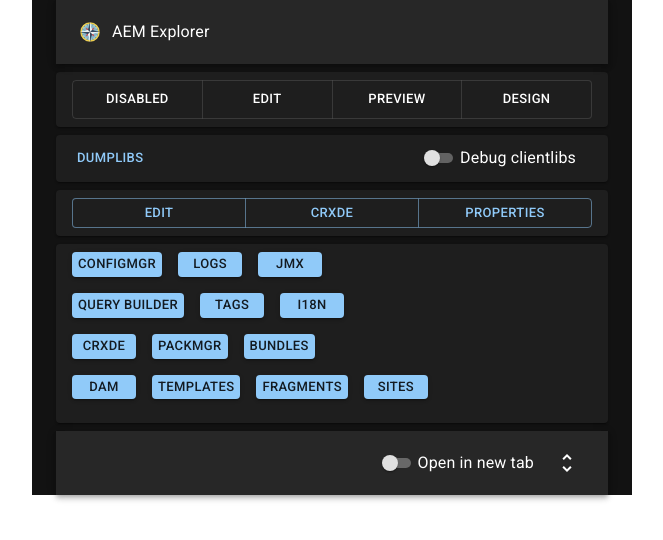
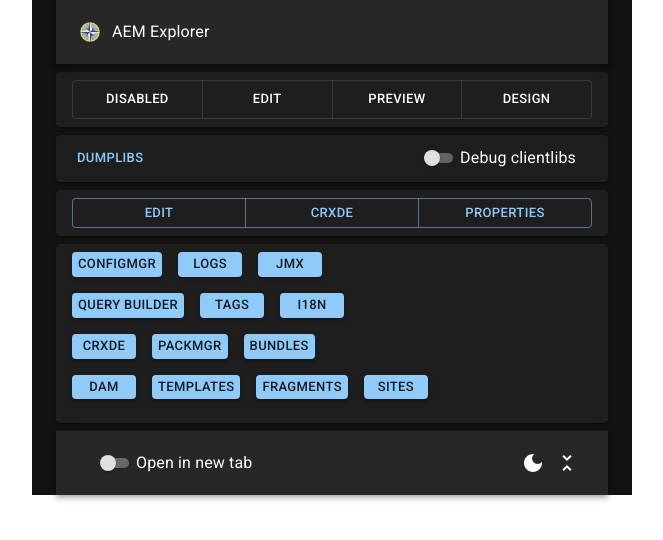
Before and after one commit to zamozniewicz/aem-explorer, a React (Create React App) app: page / in a window 1280 px wide. Shown: the top 540 px of the page, without its empty margins (308-971 px from the left). Built offline with nearby package versions, Linux system fonts and the light colour scheme; no server answers.

Commit message:
Add light mode

```diff
--- a/src/components/aem-link/aem-link.tsx
+++ b/src/components/aem-link/aem-link.tsx
@@ -8,9 +8,9 @@
 
 export const AemLink: FC<AemLinkProps> = ({ pathname, text }) => {
   const { openInNewTab } = useOpenInNewTabContext();
-  const { theme } = useThemeContext();
+  const { themeSize } = useThemeContext();
 
-  const buttonStyles = theme === "compact" ? { px: 0.75, py: 0.125 } : {};
+  const buttonStyles = themeSize === "compact" ? { px: 0.75, py: 0.125 } : {};
 
   return (
     <Button
--- a/src/components/app/app.tsx
+++ b/src/components/app/app.tsx
@@ -1,12 +1,5 @@
 import { FC } from "react";
-import {
-  createTheme,
-  ThemeProvider,
-  Theme,
-  Container,
-  GlobalStyles,
-  Box,
-} from "@mui/material";
+import { Container, GlobalStyles, Box } from "@mui/material";
 import "@fontsource/roboto/300.css";
 import "@fontsource/roboto/400.css";
 import "@fontsource/roboto/500.css";
@@ -23,14 +16,8 @@
 import { CurrentPageMode } from "../current-page-mode/current-page-mode";
 import { Header } from "../header/header";
 
-const muiTheme: Theme = createTheme({
-  palette: {
-    mode: "dark",
-  },
-});
-
 export const App: FC = () => {
-  const { theme } = useThemeContext();
+  const { themeSize } = useThemeContext();
 
   return (
     <>
@@ -43,18 +30,17 @@
           },
         }}
       />
-      <ThemeProvider theme={muiTheme}>
       <ThemeContextProvider>
         <OpenInNewTabContextProvider>
           <Container
             maxWidth="sm"
             sx={{
-                px: theme === "compact" ? 0 : 2,
+              px: themeSize === "compact" ? 0 : 2,
               bgcolor: "background.paper",
             }}
           >
             <Header />
-              <Box sx={{ mt: theme === "compact" ? 1 : 2 }}>
+            <Box sx={{ mt: themeSize === "compact" ? 1 : 2 }}>
               <Mode />
               <ClientLibs />
               <CurrentPageMode />
@@ -64,7 +50,6 @@
           </Container>
         </OpenInNewTabContextProvider>
       </ThemeContextProvider>
-      </ThemeProvider>
     </>
   );
 };
--- a/src/components/client-libs/client-libs.tsx
+++ b/src/components/client-libs/client-libs.tsx
@@ -8,7 +8,7 @@
 
 export const ClientLibs: FC = () => {
   const { debug, handleDebugChange } = useDebug();
-  const { theme } = useThemeContext();
+  const { themeSize } = useThemeContext();
   const { openInNewTab } = useOpenInNewTabContext();
 
   return (
@@ -16,7 +16,7 @@
       <Section.Title>ClientLibs</Section.Title>
       <Box sx={{ display: "flex", justifyContent: "space-between" }}>
         <Button
-          size={theme === "compact" ? "small" : "medium"}
+          size={themeSize === "compact" ? "small" : "medium"}
           onClick={() =>
             openAemPage(
               "/libs/granite/ui/content/dumplibs.rebuild.html",
--- a/src/components/current-page-mode/current-page-mode.tsx
+++ b/src/components/current-page-mode/current-page-mode.tsx
@@ -64,13 +64,13 @@
 };
 
 export const CurrentPageMode: FC = () => {
-  const { theme } = useThemeContext();
+  const { themeSize } = useThemeContext();
   const { openInNewTab } = useOpenInNewTabContext();
 
   return (
     <Section>
       <Section.Title>Open current path in</Section.Title>
-      <ButtonGroup fullWidth size={theme === "compact" ? "small" : "large"}>
+      <ButtonGroup fullWidth size={themeSize === "compact" ? "small" : "large"}>
         <Tooltip title="Open current page in Edit mode">
           <Button onClick={() => openInPageMode("edit", openInNewTab)}>
             Edit
--- a/src/components/footer/Footer.tsx
+++ b/src/components/footer/Footer.tsx
@@ -7,19 +7,21 @@
   FormControlLabel,
   Switch,
 } from "@mui/material";
+import DarkMode from "@mui/icons-material/DarkMode";
+import LightMode from "@mui/icons-material/LightMode";
 import UnfoldLessIcon from "@mui/icons-material/UnfoldLess";
 import UnfoldMoreIcon from "@mui/icons-material/UnfoldMore";
 import { useThemeContext } from "../../contexts/theme-context";
 import { useOpenInNewTabContext } from "../../contexts/open-in-new-tab-context";
 
 export const Footer = () => {
-  const { theme, toggleTheme } = useThemeContext();
+  const { themeSize, toggleThemeSize, themeBrightness, toggleThemeBrightness } =
+    useThemeContext();
   const { openInNewTab, toggleOpenInNewTab } = useOpenInNewTabContext();
 
   return (
     <AppBar position="sticky" color="primary" sx={{ top: "auto", bottom: 0 }}>
       <Toolbar>
-        <Box sx={{ flexGrow: 1 }} />
         <FormControlLabel
           sx={{ mx: 2 }}
           control={
@@ -31,19 +33,38 @@
           }
           label="Open in new tab"
         />
+
+        <Box sx={{ flexGrow: 1 }} />
+
         <Tooltip
-          title={
-            theme === "comfortable"
-              ? "Switch to compact theme"
-              : "Switch to comfortable theme"
-          }
+          title={`Switch to
+            ${themeBrightness === "dark" ? "light" : "dark"}
+          theme`}
         >
           <IconButton
             size="small"
             color="inherit"
-            onClick={() => toggleTheme()}
+            onClick={() => toggleThemeBrightness()}
           >
-            {theme === "comfortable" ? <UnfoldLessIcon /> : <UnfoldMoreIcon />}
+            {themeBrightness === "light" ? <LightMode /> : <DarkMode />}
+          </IconButton>
+        </Tooltip>
+
+        <Tooltip
+          title={`Switch to ${
+            themeSize === "comfortable" ? "compact" : "comfortable"
+          } theme`}
+        >
+          <IconButton
+            size="small"
+            color="inherit"
+            onClick={() => toggleThemeSize()}
+          >
+            {themeSize === "comfortable" ? (
+              <UnfoldMoreIcon />
+            ) : (
+              <UnfoldLessIcon />
+            )}
           </IconButton>
         </Tooltip>
       </Toolbar>
--- a/src/components/links/links.tsx
+++ b/src/components/links/links.tsx
@@ -6,13 +6,13 @@
 import { AemLink } from "../aem-link/aem-link";
 
 export const Links: FC = () => {
-  const { theme } = useThemeContext();
+  const { themeSize } = useThemeContext();
 
   return (
     <Section>
       {linksGroups.map(({ title, id, links }) => (
         <div key={id}>
-          {theme === "comfortable" && (
+          {themeSize === "comfortable" && (
             <Typography variant="body1" component="h3" sx={{ mb: 1 }}>
               {title}
             </Typography>
--- a/src/components/section/section.tsx
+++ b/src/components/section/section.tsx
@@ -7,14 +7,14 @@
 }
 
 export const Section = ({ children }: Props) => {
-  const { theme } = useThemeContext();
+  const { themeSize } = useThemeContext();
 
   return (
     <Card
       sx={{
         px: 2,
         py: 1,
-        mb: theme === "compact" ? 1 : 2,
+        mb: themeSize === "compact" ? 1 : 2,
       }}
     >
       {children}
@@ -23,9 +23,9 @@
 };
 
 Section.Title = ({ children }: PropsWithChildren<{}>) => {
-  const { theme } = useThemeContext();
+  const { themeSize } = useThemeContext();
 
-  return theme === "compact" ? null : (
+  return themeSize === "compact" ? null : (
     <Box>
       <Typography variant="subtitle1" component="h2" sx={{ mb: 1 }}>
         {children}
--- a/src/contexts/theme-context.tsx
+++ b/src/contexts/theme-context.tsx
@@ -1,45 +1,97 @@
 import React, { FC, useContext, useEffect, useMemo, useState } from "react";
+import { createTheme, ThemeOptions, ThemeProvider } from "@mui/material";
 
-export type Theme = "compact" | "comfortable";
+export type ThemeSize = "compact" | "comfortable";
+export type ThemeBrightness = "light" | "dark";
 
 interface ThemeContextValues {
-  theme: Theme;
-  setTheme: (theme: Theme) => void;
-  toggleTheme: () => void;
+  themeSize: ThemeSize;
+  toggleThemeSize: () => void;
+  themeBrightness: ThemeBrightness;
+  toggleThemeBrightness: () => void;
 }
 
 const ThemeContext = React.createContext<ThemeContextValues>({
-  theme: "compact",
-  setTheme: () => {},
-  toggleTheme: () => {},
+  themeSize: "compact",
+  toggleThemeSize: () => {},
+  themeBrightness: "dark",
+  toggleThemeBrightness: () => {},
 });
 
-const themeStorageKey = "aemExplorerTheme";
-const defaultTheme: Theme = "compact";
+const themeSizeStorageKey = "aemExplorerThemeSize";
+const themeBrigthnessStorageKey = "aemExplorerThemeBrigthness";
+const defaultThemeSize: ThemeSize = "compact";
+const defaultThemeBrightness: ThemeBrightness = "dark";
+
+const light: ThemeOptions = {
+  palette: {
+    mode: "light",
+  },
+};
+
+const dark: ThemeOptions = {
+  palette: {
+    mode: "dark",
+  },
+};
 
 export const ThemeContextProvider: FC = ({ children }) => {
-  const [theme, setTheme] = useState<Theme>(defaultTheme);
+  const [themeSize, setThemeSize] = useState<ThemeSize>(defaultThemeSize);
   useEffect(() => {
-    chrome.storage?.sync.get(themeStorageKey, (result) => {
-      const savedTheme = result[themeStorageKey] || defaultTheme;
-      setTheme(savedTheme);
+    chrome.storage?.sync.get(themeSizeStorageKey, (result) => {
+      const savedTheme = result[themeSizeStorageKey] || defaultThemeSize;
+      setThemeSize(savedTheme);
     });
   }, []);
+  useEffect(() => {
+    chrome.storage?.sync.set({ [themeSizeStorageKey]: themeSize });
+  }, [themeSize]);
 
+  const [themeBrightness, setThemeBrightness] = useState<ThemeBrightness>(
+    defaultThemeBrightness
+  );
   useEffect(() => {
-    chrome.storage?.sync.set({ [themeStorageKey]: theme });
-  }, [theme]);
+    chrome.storage?.sync.get(themeBrigthnessStorageKey, (result) => {
+      const savedTheme =
+        result[themeBrigthnessStorageKey] || defaultThemeBrightness;
+      setThemeBrightness(savedTheme);
+    });
+  }, []);
+  useEffect(() => {
+    chrome.storage?.sync.set({ [themeBrigthnessStorageKey]: themeBrightness });
+  }, [themeBrightness]);
 
-  const toggleTheme = () => {
-    const nextTheme = theme === "comfortable" ? "compact" : "comfortable";
+  const toggleThemeSize = () => {
+    const nextThemeSize =
+      themeSize === "comfortable" ? "compact" : "comfortable";
 
-    setTheme(nextTheme);
+    setThemeSize(nextThemeSize);
   };
 
-  const value = useMemo(() => ({ theme, toggleTheme, setTheme }), [theme]);
+  const toggleThemeBrightness = () => {
+    const nextThemeBrigthness = themeBrightness === "light" ? "dark" : "light";
+
+    setThemeBrightness(nextThemeBrigthness);
+  };
+
+  const value = useMemo(
+    () => ({
+      themeSize,
+      toggleThemeSize,
+      themeBrightness,
+      toggleThemeBrightness,
+    }),
+    [themeSize, themeBrightness]
+  );
 
   return (
-    <ThemeContext.Provider value={value}>{children}</ThemeContext.Provider>
+    <ThemeProvider
+      theme={
+        themeBrightness === "dark" ? createTheme(dark) : createTheme(light)
+      }
+    >
+      <ThemeContext.Provider value={value}>{children}</ThemeContext.Provider>
+    </ThemeProvider>
   );
 };
 
```
Lines whose indentation alone changed are shown as unchanged.
